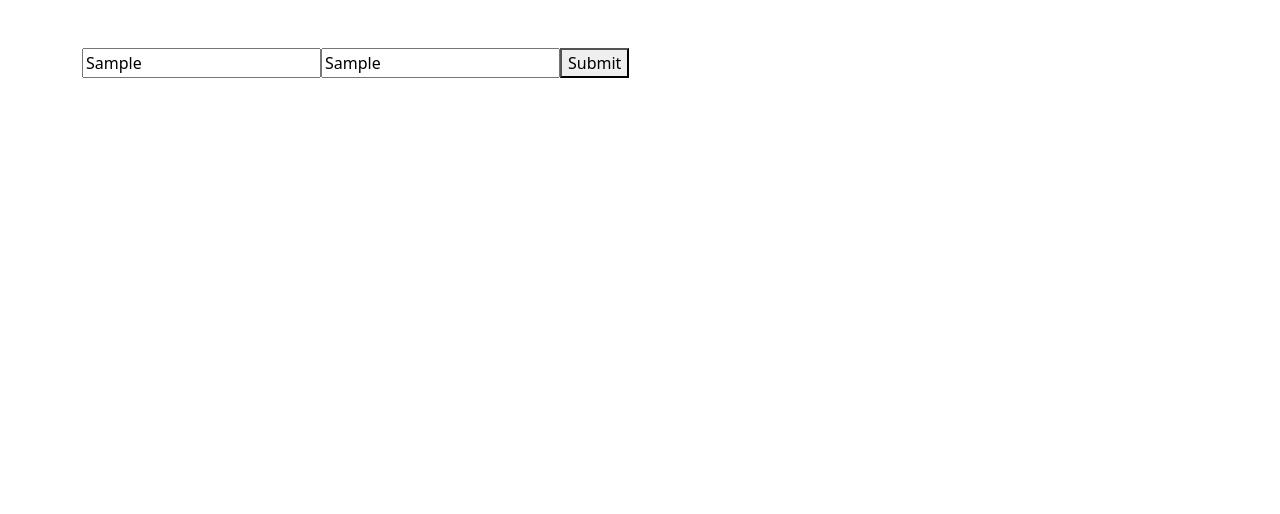
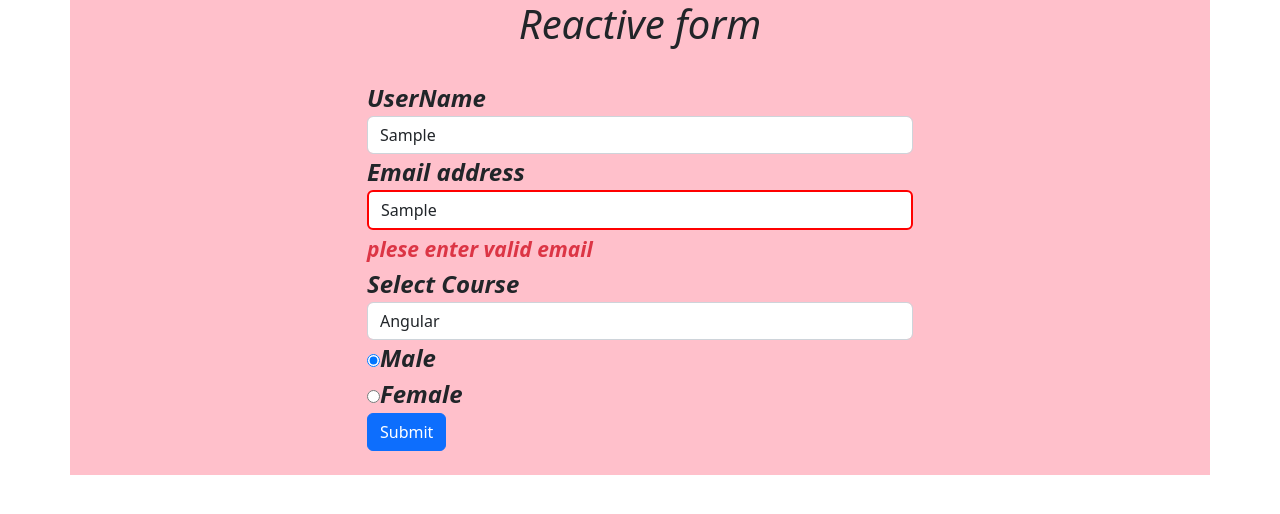
Before and after one commit to parshuramRathod/angularapp, an Angular app: page / in a window 1280 px wide. Both pictures are taken after typing "Sample", "Sample" into the empty fields and a click on the button "Submit". Shown: the top 514 px of the page. Built offline with nearby package versions, Linux system fonts and the light colour scheme.

Commit message:
learned reactive form and controls also email validate
learned reactive form and controls also email validate

```diff
--- a/src/app/app.component.html
+++ b/src/app/app.component.html
@@ -117,6 +117,7 @@
 
 <!-- <app-asment-simple-form></app-asment-simple-form> -->
 
-<app-reactiveform></app-reactiveform>
+<!-- <app-reactiveform></app-reactiveform> -->
 
+<app-asment-reactive-form></app-asment-reactive-form>
 <router-outlet></router-outlet>
--- a/src/app/app.module.ts
+++ b/src/app/app.module.ts
@@ -26,6 +26,7 @@ import { Practice3Component } from './practice3/practice3.component';
 import { SimpleformComponent } from './simpleform/simpleform.component';
 import { AsmentSimpleFormComponent } from './asment-simple-form/asment-simple-form.component';
 import { ReactiveformComponent } from './reactiveform/reactiveform.component';
+import { AsmentReactiveFormComponent } from './asment-reactive-form/asment-reactive-form.component';
 
 @NgModule({
   declarations: [
@@ -51,7 +52,8 @@ import { ReactiveformComponent } from './reactiveform/reactiveform.component';
     Practice3Component,
     SimpleformComponent,
     AsmentSimpleFormComponent,
-    ReactiveformComponent
+    ReactiveformComponent,
+    AsmentReactiveFormComponent
   ],
   imports: [
     BrowserModule,
--- /dev/null
+++ b/src/app/asment-reactive-form/asment-reactive-form.component.css
@@ -0,0 +1,13 @@
+input.ng-invalid.ng-touched{
+    border: 2px solid red;
+}
+
+.container{
+    background-color: pink;
+    font-style: italic;
+    font-weight: bold;
+    font-size: x-large;
+}
+h1{
+    text-align: center;
+}
--- /dev/null
+++ b/src/app/asment-reactive-form/asment-reactive-form.component.html
@@ -0,0 +1,46 @@
+<div class="container">
+    <div class="row justify-content-center">
+        <h1>Reactive form</h1>
+        <div class="col-md-6 text-left rounded py-4">
+            <form [formGroup]="myReactiveForm" (ngSubmit)="OnSubmit()">
+                <div class="form-group">UserName
+                    <input type="text" class="form-control" formControlName="username" placeholder="Enter username"
+                        id="username">
+                    <small class="text-danger"
+                        *ngIf="!myReactiveForm.get('username').valid && myReactiveForm.get('username').touched">
+                        <small class="text-danger" *ngIf="myReactiveForm.get('username').errors['required']">Please enter valid username</small>
+
+                        <small class="text-danger" *ngIf="formControl=== myReactiveForm.get('username').errors['namesNotAllowed']"> {{myReactiveForm.get('username').value}} is not allowed</small>
+                    </small>
+                </div>
+
+                <div class="form-group">Email address
+                    <input type="text" class="form-control" formControlName="email" placeholder="abc@gamil.com"
+                        id="email">
+                    <small class="text-danger"
+                        *ngIf="!myReactiveForm.get('email').valid && myReactiveForm.get('email').touched">plese enter
+                        valid email</small>
+                </div>
+                <div class="form-group">
+                    <label for="course">Select Course</label>
+                    <select class="form-control" formControlName="course" id="course">
+                        <option value="Angular">Angular</option>
+                        <option value="HTML">HTML</option>
+                        <option value="JavaScript">JavaScript</option>
+                    </select>
+                </div>
+                <div class="form-group">
+                    <div class="custom-control custum-radio" *ngFor="let gender of genderss">
+                        <input type="radio" formControlName="gender" id="{{gender.id}}" value="{{gender.value}}" class="custom-control-input">
+                        <label for="{{gender.id}}">{{gender.value}}</label>
+                    </div>
+                </div>
+                <button class='btn btn-primary'>Submit</button>
+            </form>
+
+
+        </div>
+
+
+    </div>
+</div>
--- /dev/null
+++ b/src/app/asment-reactive-form/asment-reactive-form.component.ts
@@ -0,0 +1,51 @@
+import { Component, OnInit } from '@angular/core';
+import { Form, FormControl, FormGroup, Validators } from '@angular/forms';
+
+@Component({
+  selector: 'app-asment-reactive-form',
+  templateUrl: './asment-reactive-form.component.html',
+  styleUrls: ['./asment-reactive-form.component.css']
+})
+export class AsmentReactiveFormComponent implements OnInit {
+  myReactiveForm:FormGroup;
+namesNotAllowed=['Codemind','Technology'];
+genderss= [
+  {
+    id: '1',
+    value: 'Male'
+  },
+  {
+    id: '2',
+    value: 'Female'
+  }
+]
+
+
+  constructor() {this.formCreat(); }
+  formCreat(){
+    this.myReactiveForm= new FormGroup({
+      'username':new FormControl('',[Validators.required,this.notAvailableName.bind(this)]),
+      'email':new FormControl('',[Validators.required,Validators.email]),
+      'gender':new FormControl('Male'),
+      'course': new FormControl('Angular'),
+
+    })
+  }
+
+
+  ngOnInit() {
+  }
+  OnSubmit(){
+console.log(this.myReactiveForm);
+
+  }
+notAvailableName(control:FormControl){
+  if(this.namesNotAllowed.indexOf(control.value)!==-1){
+    return{'nameNotAvailable':true}
+  }
+  return null;
+
+}
+
+
+}
--- a/src/app/reactiveform/reactiveform.component.html
+++ b/src/app/reactiveform/reactiveform.component.html
@@ -2,10 +2,39 @@
     <div class="row justify-content-center">
         <div class="col=md-6 text-left rounded py-5">
             <form [formGroup]="myReactiveForm" (ngSubmit)="OnSubmit()">
-                <input type="text" name="" id="" formControlName="username">
-                <input type="text" name="" id="" formControlName="email" >
-                <button>Submit</button>
+                <div class="form-group">
+                    <input type="text" class="form-control" placeholder="Enter username" id="username"
+                        formControlName="username">
+                    <small class="text-danger"
+                        *ngIf="!myReactiveForm.get('username').valid && myReactiveForm.get('username').touched">
+                        <small *ngIf="myReactiveForm.get('username').errors['required']">Please enter valid username</small>
+                        <small *ngIf="formControl===myReactiveForm.get('username').errors['notAllowedNames']">{{myReactiveForm.get('username').value}} is not allowed</small>
+                    </small>
+                </div>
+                <div class="form-grpup">
+                    <input type="text" class="form-control" placeholder="Enter email" id="email"
+                        formControlName="email">
+                    <small class="text-danger"
+                        *ngIf="!myReactiveForm.get('email').valid && myReactiveForm.get('email').touched">Please enter
+                        valid email</small>
+                </div>
+                <div class="form-group">
+                    <label for="course">Select Course</label>
+                    <select class="form-control" formControlName="course" id="course">
+                        <option value="Angular">Angular</option>
+                        <option value="HTML">HTML</option>
+                        <option value="JavaScript">JavaScript</option>
+                    </select>
+                </div>
+                <div class="form-group">
+                    <div class="custom-control cutstom-radio" *ngFor="let gender of genders">
 
+                        <input type="radio" id="{{gender.id}}" value="{{gender.value}}" formControlName="gender"
+                            class="custom-control-input">
+                        <label for="{{gender.id}}">{{gender.value}}</label>
+                    </div>
+                </div>
+                <button class="btn btn-success mt-4">Submit</button>
             </form>
         </div>
     </div>
--- a/src/app/reactiveform/reactiveform.component.ts
+++ b/src/app/reactiveform/reactiveform.component.ts
@@ -7,26 +7,44 @@ import { FormControl, FormGroup, Validators } from '@angular/forms';
   styleUrls: ['./reactiveform.component.css']
 })
 export class ReactiveformComponent implements OnInit {
-   myReactiveForm: FormGroup;
-
+  myReactiveForm: FormGroup;
+  notAllowedNames=['Codemind','Technology'];
+  genders= [
+    {
+      id: '1',
+      value: 'male'
+    },
+    {
+      id: '2',
+      value: 'Female'
+    }
+  ]
   constructor() {
     this.createForm();
 
-   }
+  }
 
   ngOnInit() {
   }
 
-  createForm(){
-    this.myReactiveForm= new FormGroup({
-      'username': new FormControl('',Validators.required),
-      'email': new FormControl('',Validators.required)
+  createForm() {
+    this.myReactiveForm = new FormGroup({
+      'username': new FormControl('', [Validators.required,this.NaNames.bind(this)]),
+      'email': new FormControl('', [Validators.required, Validators.email]),
+      'course': new FormControl('Angular'),
+      'gender': new FormControl('male')
     })
 
   }
 
-  OnSubmit(){
-console.log(this.myReactiveForm);
+  OnSubmit() {
+    console.log(this.myReactiveForm);
 
   }
+NaNames(control:FormControl){
+  if(this.notAllowedNames.indexOf(control.value)!==-1){
+    return {'nameNotAllowed':true}
+  }
+  return null;
 }
+}
--- a/src/app/simpleform/simpleform.component.html
+++ b/src/app/simpleform/simpleform.component.html
@@ -11,7 +11,7 @@
                   </div>
                 <div class="form-group">
                   <label for="email">Email address</label>
-                  <input type="email" class="form-control" id="email" email #email="ngModel"  name="email" placeholder="Enter email" ngModel required>
+                  <input type="email" class="form-control" id="email" email #email="ngModel"  name="email" pattern="^[a-zA-Z0-9]+@gmail\.[a-zA-z]+$" placeholder="Enter email" ngModel required>
                   <small class="text-danger" *ngIf="!email.valid && email.touched">Enter Valid Email</small>
                 </div>
                 <small *ngIf="!userDetails.valid && userDetails.touched">Please Enter valid details</small>
```
